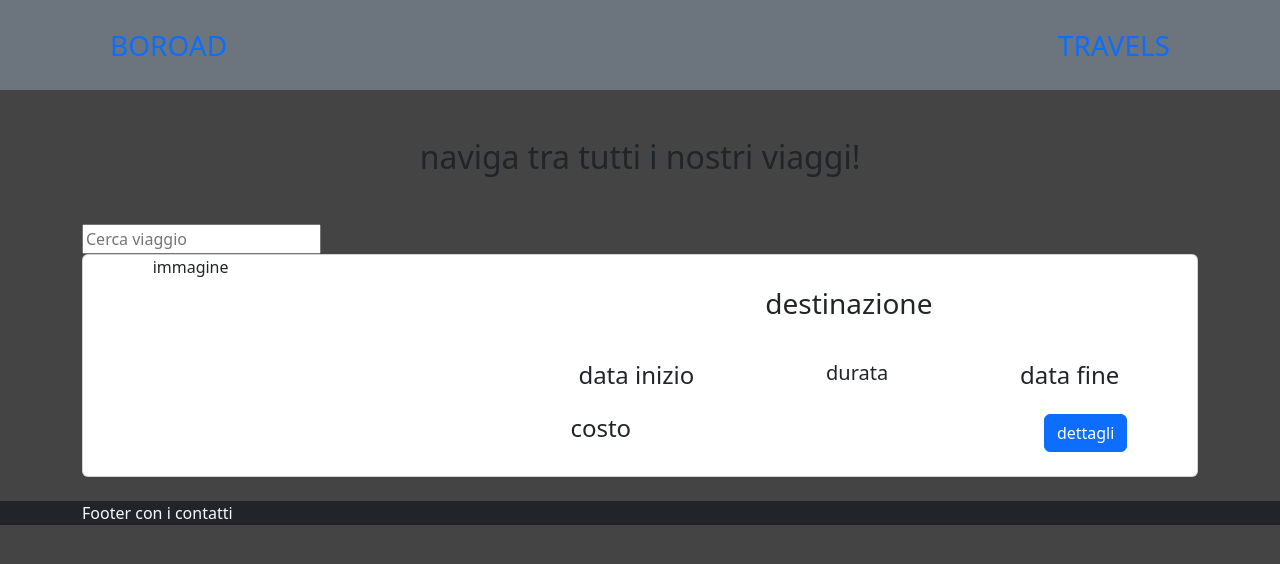
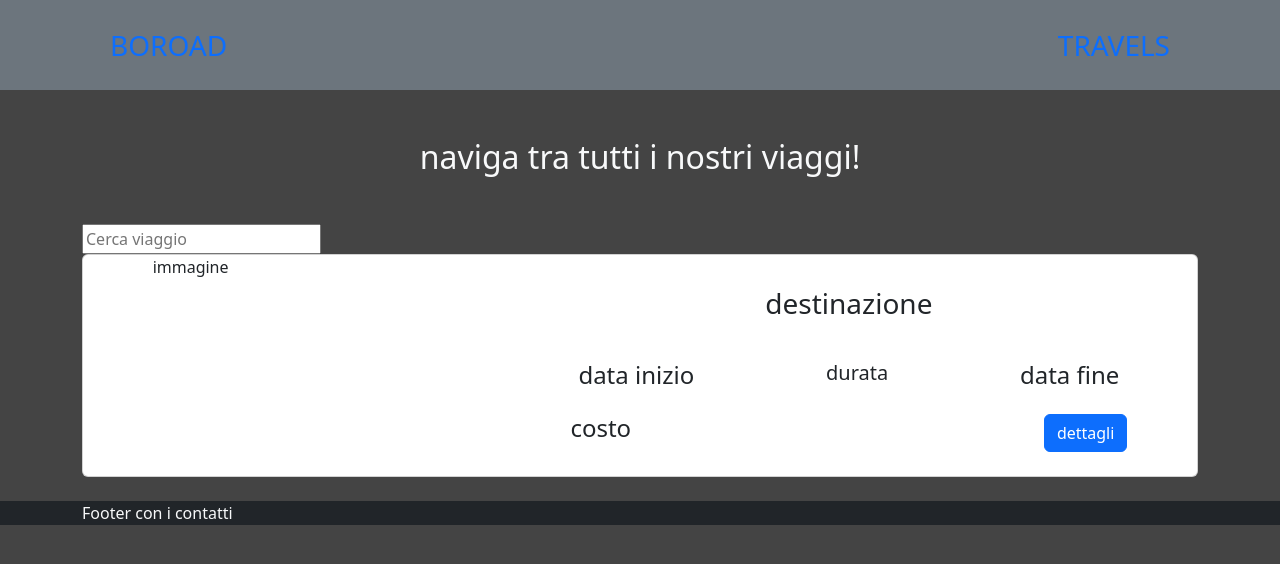
Before and after one commit to simoneburrai/boo-road-webapp, a React (Vite) app: page /travels in a window 1280 px wide. Shown: the top 564 px of the page. Built offline with nearby package versions, Linux system fonts and the light colour scheme.

Commit message:
feat: text-color

```diff
--- a/src/pages/AllTravels.jsx
+++ b/src/pages/AllTravels.jsx
@@ -5,7 +5,7 @@ const AllTravels = () => {
     return (
         <div>
             <div>
-                <h2 className="my-5 text-center">naviga tra tutti i nostri viaggi!</h2>
+                <h2 className="my-5 text-center text-light">naviga tra tutti i nostri viaggi!</h2>
                 <SearchBarTravel />
             </div>
             <TravelCard />
--- a/src/pages/Home.jsx
+++ b/src/pages/Home.jsx
@@ -3,7 +3,7 @@ import TravelCard from "../components/TravelCard";
 const Home = () => {
     return (
         <>
-            <h2 className="my-5 text-center">Scopri i nostri prossimi viaggi!</h2>
+            <h2 className="my-5 text-center text-light">Scopri i nostri prossimi viaggi!</h2>
             <TravelCard />
         </>
     )
```
